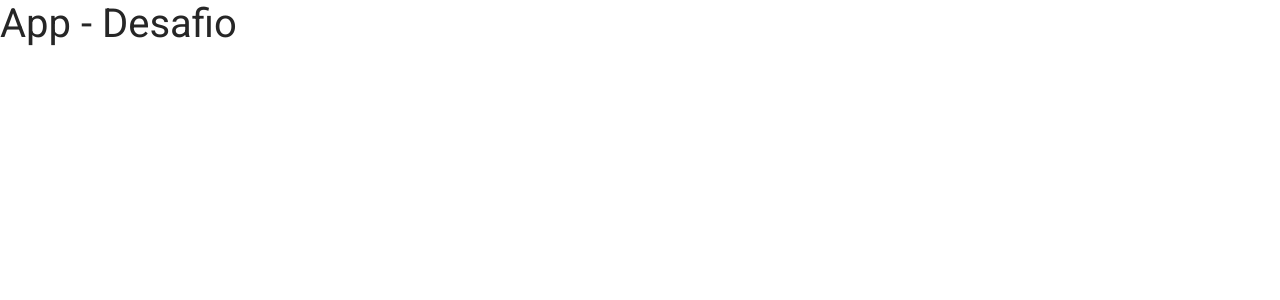
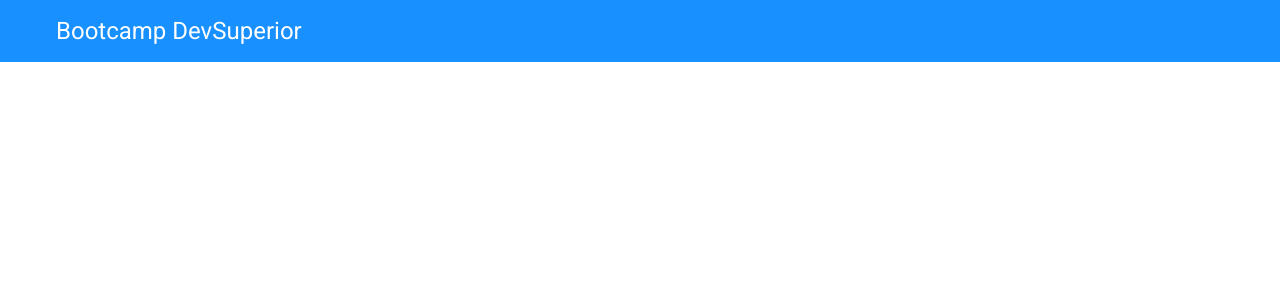
Before and after one commit to celiocausjunior/create-react-app, a React (Create React App) app: page / in a window 1280 px wide. Shown: the top 300 px of the page. Built offline with nearby package versions, Linux system fonts and the light colour scheme.

Commit message:
NavBar and Home Page init

```diff
--- a/package.json
+++ b/package.json
@@ -10,10 +10,14 @@
     "@types/node": "^12.0.0",
     "@types/react": "^16.9.53",
     "@types/react-dom": "^16.9.8",
+    "@types/react-router": "^5.1.8",
+    "@types/react-router-dom": "^5.1.6",
     "bootstrap": "^4.5.3",
     "node-sass": "4.14.1",
     "react": "^17.0.1",
     "react-dom": "^17.0.1",
+    "react-router": "^5.2.0",
+    "react-router-dom": "^5.2.0",
     "react-scripts": "4.0.0",
     "typescript": "^4.0.3",
     "web-vitals": "^0.2.4"
--- a/src/App.tsx
+++ b/src/App.tsx
@@ -1,13 +1,12 @@
 import React from 'react';
 import './core/assets/styles/custom.scss'
 import './app.scss'
+import Home from './core/pages/Home';
 
 function App() {
   return (
-    <div>
-      <h1>App - Desafio</h1>
-    </div>
-    );
+    <Home />
+  );
 }
 
 export default App;
--- a/src/app.scss
+++ b/src/app.scss
@@ -1,5 +1,22 @@
-@import url('https://fonts.googleapis.com/css2?family=Roboto:wght@400;700&display=swap');
+@import url("https://fonts.googleapis.com/css2?family=Roboto:wght@400;700&display=swap");
 
-*{
-    font-family: 'Roboto', sans-serif;
+* {
+    font-family: "Roboto", sans-serif;
 }
+
+h1,h2,h3,h4,h5,h6 {
+    margin-bottom: 0;
+    font-weight: 400;
+}
+
+ul {
+    list-style-type: none;
+    margin-bottom: 0;
+    padding-left: 0;
+}
+
+a {
+    &:hover {
+        text-decoration: none;
+    }
+}
--- /dev/null
+++ b/src/core/components/Navbar/index.tsx
@@ -0,0 +1,15 @@
+import React from 'react';
+import './styles.scss';
+
+const Navbar = () => (
+    <nav className="row bg-primary main-nav">
+        <div className="col-3">
+             <h4>
+            Bootcamp DevSuperior
+            </h4>
+        </div>
+
+    </nav>
+)
+
+export default Navbar;
--- /dev/null
+++ b/src/core/components/Navbar/styles.scss
@@ -0,0 +1,8 @@
+.main-nav{
+    height:62px;
+    color:white;
+    align-items: center;
+    padding-left: 41px;
+    margin-left: 0;
+    margin-right: 0;
+}
--- /dev/null
+++ b/src/core/pages/Home/index.tsx
@@ -0,0 +1,10 @@
+import React from 'react';
+import Navbar from '../../components/Navbar';
+
+const Home = () => {
+    return (
+        <Navbar />
+    );
+}
+
+export default Home;
```
Also changed, not shown: 2 other files (tests, documents, lock files or other folders).
